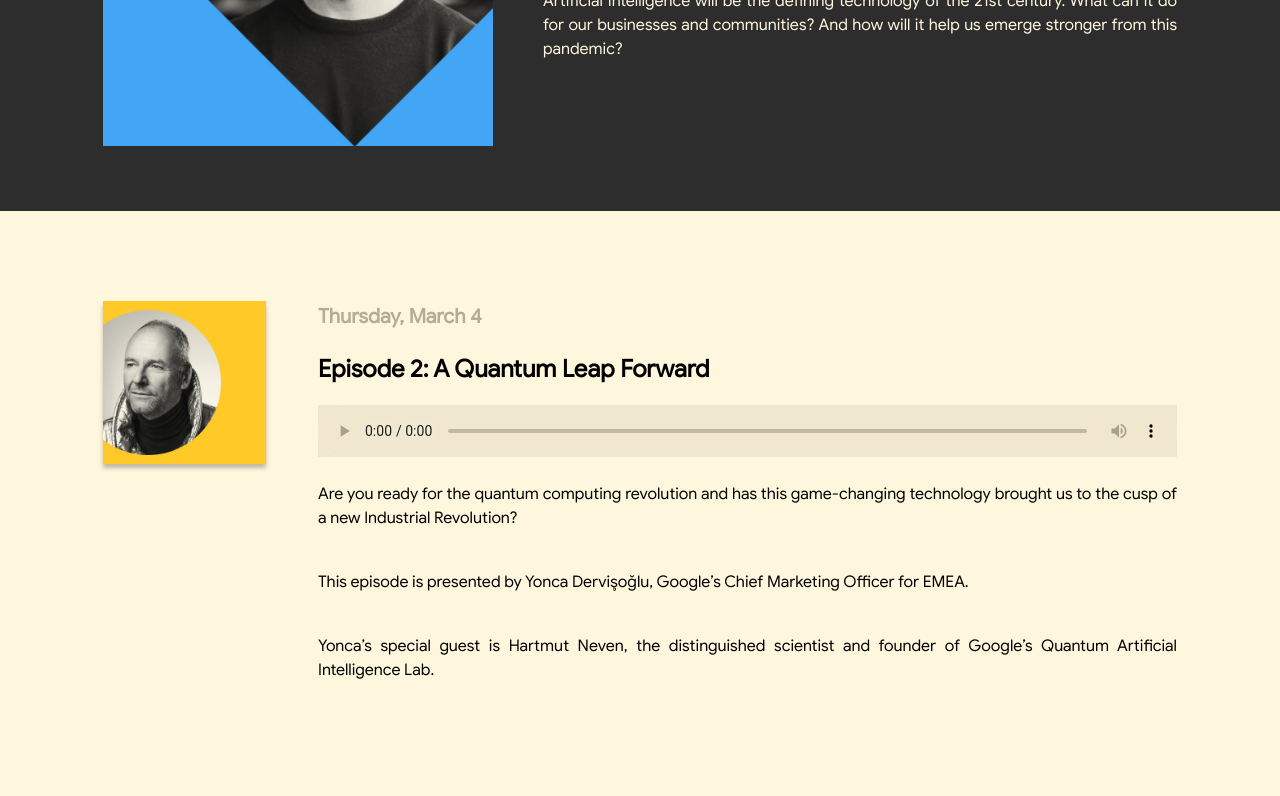
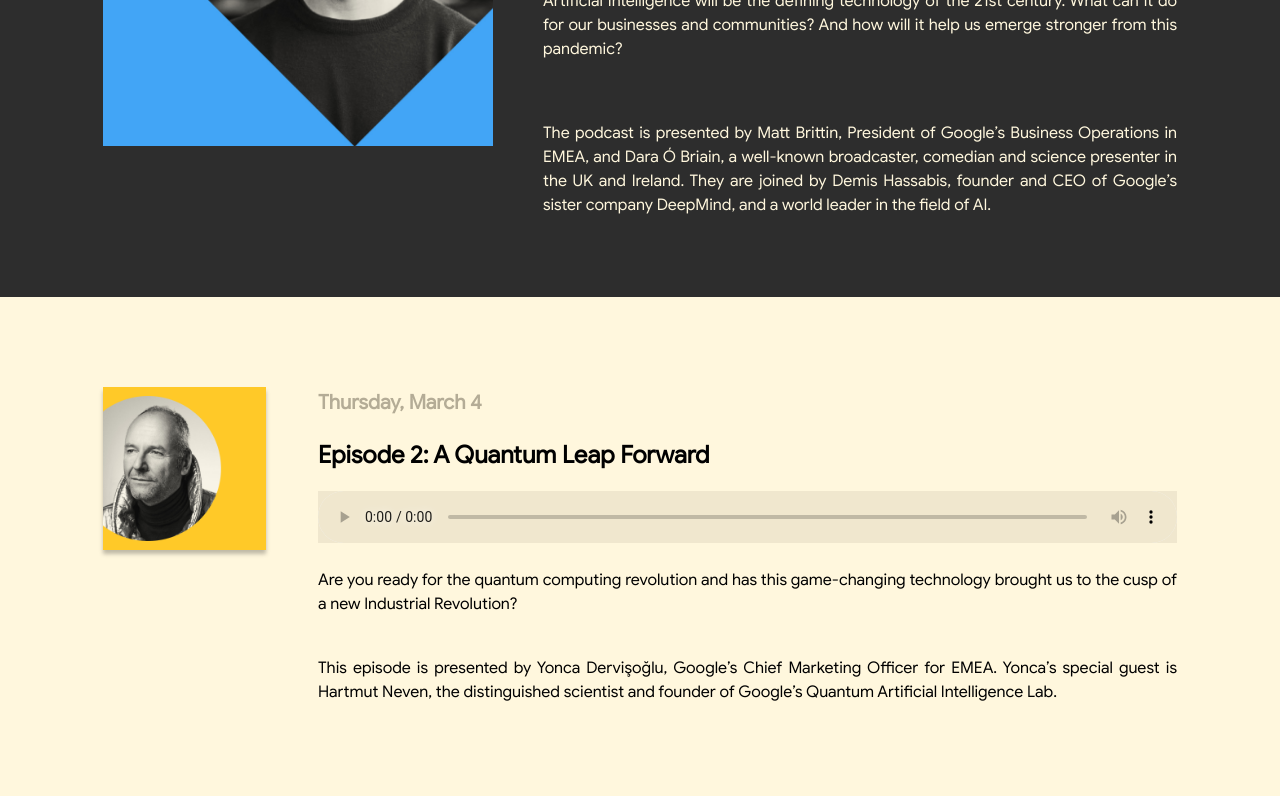
Before and after one commit to matthausen/zeitgeist, a React (Create React App) app: page /episode/1 in a window 1280 px wide. Shown: the part 820-1616 px from the top of the page. Built offline with nearby package versions, Linux system fonts and the light colour scheme.

Commit message:
moved from 3-line description to 2

```diff
--- a/src/components/Guest/index.jsx
+++ b/src/components/Guest/index.jsx
@@ -69,8 +69,8 @@
       title: "Episode 1: How Google Is Thinking About AI",
       date: "Thursday, Mar 4",
       description1: "Artificial Intelligence will be the defining technology of the 21st century. What can it do for our businesses and communities? And how will it help us emerge stronger from this pandemic?",
-      description2: "The podcast is presented by Matt Brittin, President of Google’s Business Operations in EMEA, and Dara Ó Briain, a well-known broadcaster, comedian and science presenter in the UK and Ireland.",
-      description3: "They are joined by Demis Hassabis, founder and CEO of Google’s sister company DeepMind, and a world leader in the field of AI.",
+      description2: "The podcast is presented by Matt Brittin, President of Google’s Business Operations in EMEA, and Dara Ó Briain, a well-known broadcaster, comedian and science presenter in the UK and Ireland. They are joined by Demis Hassabis, founder and CEO of Google’s sister company DeepMind, and a world leader in the field of AI.",
+      description3: "",
     },
     {
       id: 2,
@@ -78,8 +78,8 @@
       title: "Episode 2: A Quantum Leap Forward",
       date: "Thursday, March 4",
       description1: "Are you ready for the quantum computing revolution and has this game-changing technology brought us to the cusp of a new Industrial Revolution?",
-      description2: "This episode is presented by Yonca Dervişoğlu, Google’s Chief Marketing Officer for EMEA.",
-      description3: "Yonca’s special guest is Hartmut Neven, the distinguished scientist and founder of Google’s Quantum Artificial Intelligence Lab.",
+      description2: "This episode is presented by Yonca Dervişoğlu, Google’s Chief Marketing Officer for EMEA. Yonca’s special guest is Hartmut Neven, the distinguished scientist and founder of Google’s Quantum Artificial Intelligence Lab.",
+      description3: "",
     },
     {
       id: 3,
@@ -96,8 +96,7 @@
       title: "Episode 4: Building Back Better: An Inclusive Economic Recovery",
       date: "Coming soon",
       description1: "The pandemic has shone a light on the inequities and the divisions within our society - how can we make sure that the economic recovery is both sustainable and inclusive?",
-      description2: "Matt Brittin, President of Google’s Business Operations in EMEA, returns to the theme of economic recovery with Dame Vivian Hunt, Senior Partner, McKinsey & Company. Dame Vivian advises leading companies on a broad range of strategic topics, with a particular focus on performance transformation, productivity growth and organisational agility, as well as diversity and inclusion.",
-      description3: "Google recently collaborated with the McKinsey Global Institute on new research looking at the impact of automation on jobs in Europe.",
+      description2: "Matt Brittin, President of Google’s Business Operations in EMEA, returns to the theme of economic recovery with Dame Vivian Hunt, Senior Partner, McKinsey & Company. Dame Vivian advises leading companies on a broad range of strategic topics, with a particular focus on performance transformation, productivity growth and organisational agility, as well as diversity and inclusion. Google recently collaborated with the McKinsey Global Institute on new research looking at the impact of automation on jobs in Europe.",
     }
   ];
 
@@ -121,6 +120,8 @@
             <br />
             <MediaPlayer />
             <Typography className={classes.description}>{guests[index - 1].description1}</Typography>
+            <br />
+            <Typography className={classes.description}>{guests[index - 1].description2}</Typography>
           </Box>
         </Box>
       </Container>
```
